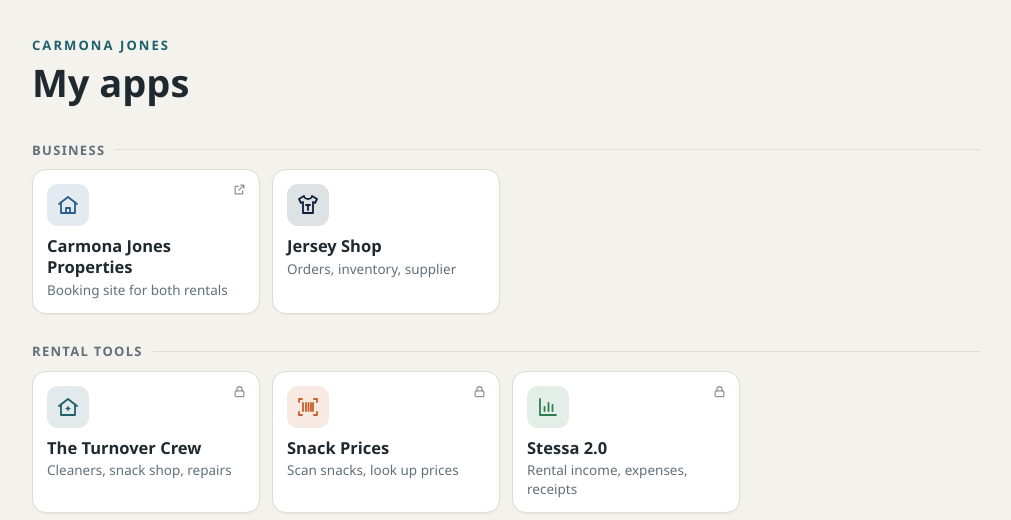
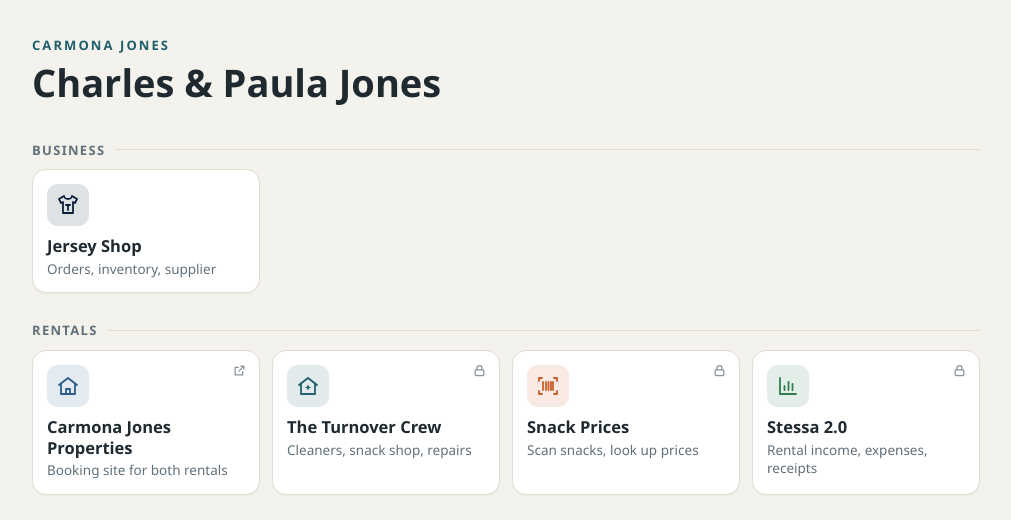
Before and after one commit to carmonajonesproperties/cjventures-site, a plain HTML site: page index.html in a window 1280 px wide. Shown: the top 520 px of the page, without its empty margins (134-1145 px from the left). Drawn offline with Linux system fonts and the light colour scheme.

Commit message:
Home page: title Charles & Paula Jones, booking site under Rentals
Co-Authored-By: Claude Opus 5.5 <noreply@anthropic.com>

```diff
--- a/index.html
+++ b/index.html
@@ -3,7 +3,7 @@
 <head>
 <meta charset="utf-8">
 <meta name="viewport" content="width=device-width,initial-scale=1">
-<title>Carmona Jones</title>
+<title>Charles &amp; Paula Jones</title>
 <meta name="robots" content="noindex">
 <meta name="color-scheme" content="light dark">
 <script>
@@ -55,17 +55,12 @@
 <div class="wrap">
 <header>
   <div class="brand">Carmona Jones</div>
-  <h1>My apps</h1>
+  <h1>Charles &amp; Paula Jones</h1>
 </header>
 <main>
   <section aria-labelledby="s-biz">
     <h2 class="label" id="s-biz">Business</h2>
     <div class="grid">
-      <a class="card" style="--c:#2b5c8a" href="https://www.carmonajonesproperties.com/" target="_blank" rel="noopener">
-        <span class="tag" title="Opens carmonajonesproperties.com"><svg><use href="#out"/></svg></span>
-        <span class="icon" aria-hidden="true"><svg viewBox="0 0 24 24"><path d="M3 11 12 4l9 7"/><path d="M5 9.5V20h14V9.5"/><path d="M10 20v-5h4v5"/></svg></span>
-        <div><h3>Carmona Jones Properties</h3><p>Booking site for both rentals</p></div>
-      </a>
       <a class="card" style="--c:#0b1f3a" href="/jerseys/">
         <span class="icon" aria-hidden="true"><svg viewBox="0 0 24 24"><path d="M8 3 3 6l2 4 2-1v11h10V9l2 1 2-4-5-3c0 1.7-1.8 3-4 3S8 4.7 8 3Z"/><path d="M10 12h4M12 12v5"/></svg></span>
         <div><h3>Jersey Shop</h3><p>Orders, inventory, supplier</p></div>
@@ -74,8 +69,13 @@
   </section>
 
   <section aria-labelledby="s-rent">
-    <h2 class="label" id="s-rent">Rental tools</h2>
+    <h2 class="label" id="s-rent">Rentals</h2>
     <div class="grid">
+      <a class="card" style="--c:#2b5c8a" href="https://www.carmonajonesproperties.com/" target="_blank" rel="noopener">
+        <span class="tag" title="Opens carmonajonesproperties.com"><svg><use href="#out"/></svg></span>
+        <span class="icon" aria-hidden="true"><svg viewBox="0 0 24 24"><path d="M3 11 12 4l9 7"/><path d="M5 9.5V20h14V9.5"/><path d="M10 20v-5h4v5"/></svg></span>
+        <div><h3>Carmona Jones Properties</h3><p>Booking site for both rentals</p></div>
+      </a>
       <a class="card" style="--c:#1f5f6b" href="/TheTurnoverCrew/">
         <span class="tag" title="Needs PIN"><svg><use href="#lock"/></svg></span>
         <span class="icon" aria-hidden="true"><svg viewBox="0 0 24 24"><path d="M3 11 12 4l9 7"/><path d="M5 9.5V20h14V9.5"/><path class="fill" d="M12 10.5l.9 2.1 2.1.9-2.1.9-.9 2.1-.9-2.1-2.1-.9 2.1-.9Z"/></svg></span>
```
